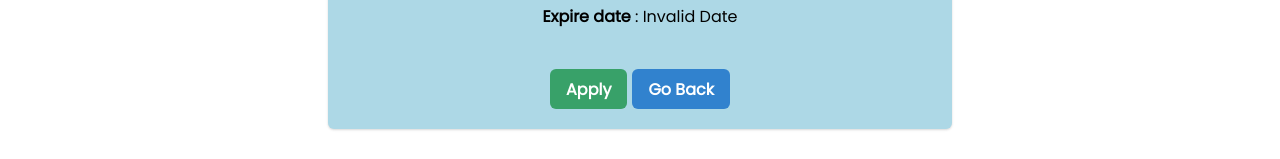
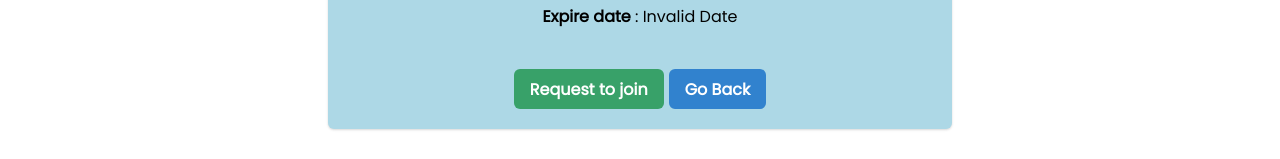
Before and after one commit to AnkitParte/tlc-ankit, a React (Vite) app in the folder front/: page /1 in a window 1280 px wide. Shown: the part 278-437 px from the top of the page. Built offline with nearby package versions, Linux system fonts and the light colour scheme; no server answers.

Commit message:
button text

```diff
--- a/front/src/Components/Pages/SubComp/SoloEvent.jsx
+++ b/front/src/Components/Pages/SubComp/SoloEvent.jsx
@@ -86,7 +86,7 @@ export default function SoloEvent() {
                 <Text><Text as="span" fontWeight={700}>Expire date</Text> : {date}</Text>
             </CardBody>
             <CardFooter>
-                <Button colorScheme='green' disabled={currDate>date} onClick={applyEvent}>Apply</Button>
+                <Button colorScheme='green' disabled={currDate>date} onClick={applyEvent}>Request to join</Button>
                 <Button ml="5px" colorScheme={"blue"} onClick={()=>nav("/")}>Go Back</Button>
             </CardFooter>
         </Card>
```
